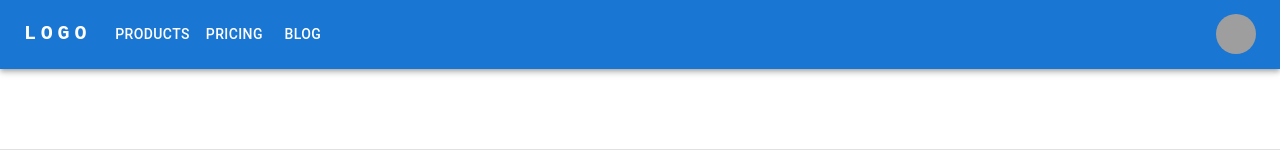
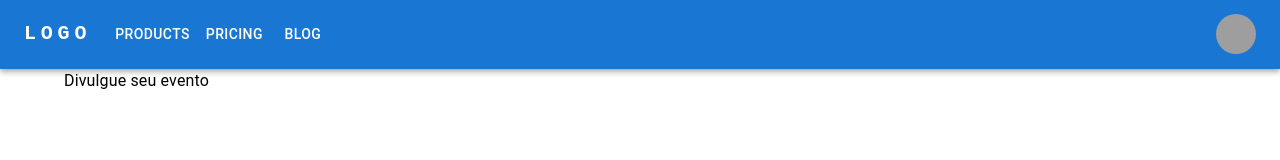
Before and after one commit to hcunha18/porject_web_II, a React (Vite) app: page / in a window 1280 px wide. Shown: the top 160 px of the page. Built offline with nearby package versions, Linux system fonts and the light colour scheme; grey boxes are pictures that could not be loaded.

Commit message:
titulo_sem_estilo

```diff
--- a/package.json
+++ b/package.json
@@ -12,6 +12,7 @@
   "dependencies": {
     "@emotion/react": "^11.11.4",
     "@emotion/styled": "^11.11.0",
+    "@mui/icons-material": "^5.15.14",
     "@mui/material": "^5.15.14",
     "@mui/styled-engine-sc": "^6.0.0-alpha.18",
     "react": "^18.2.0",
--- a/src/pages/Home/index.jsx
+++ b/src/pages/Home/index.jsx
@@ -1,3 +1,4 @@
+import { Container, Typography } from '@mui/material';
 import Cardevent from '../../components/Cardevent';
 import Navbar from '../../components/Navbar';
 import Divider from '@mui/material/Divider';
@@ -6,6 +7,10 @@ export default function Home() {
     return (
         <>
             < Navbar />
+            <Container>
+                <Typography>Divulgue seu evento</Typography>
+            </Container>
+
             <Divider sx={{marginTop: 10, marginBottom: 10}}/>
 
             <Cardevent />
```
Also changed, not shown: 1 other file (tests, documents, lock files or other folders).
